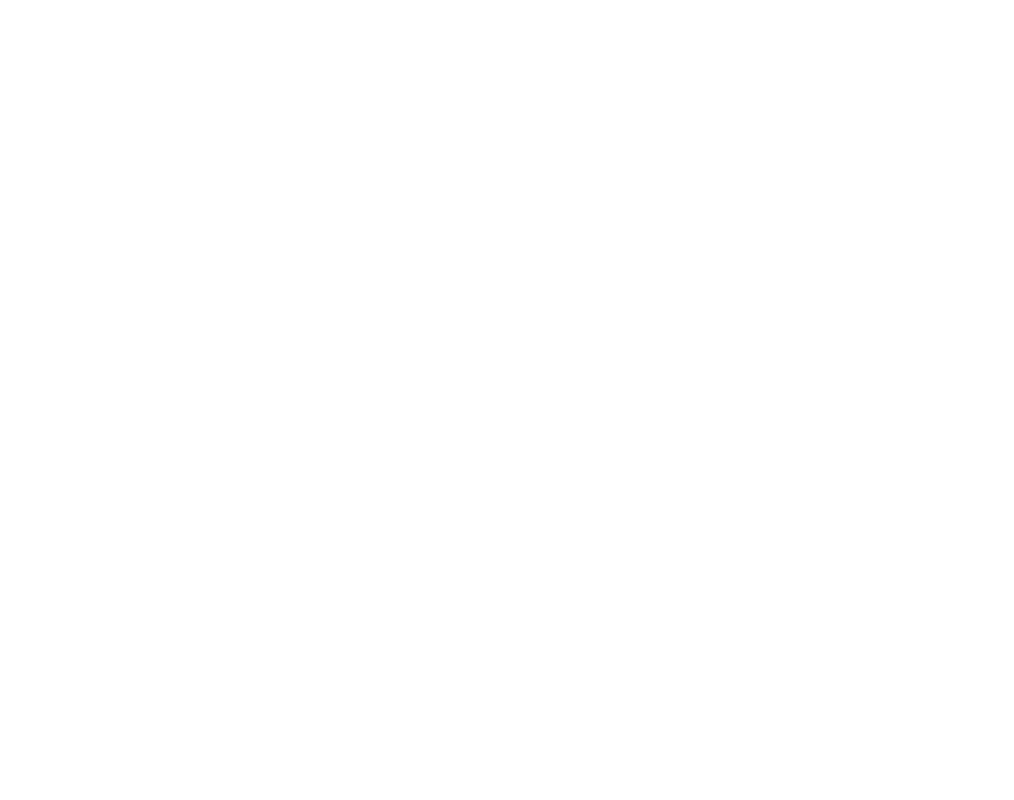
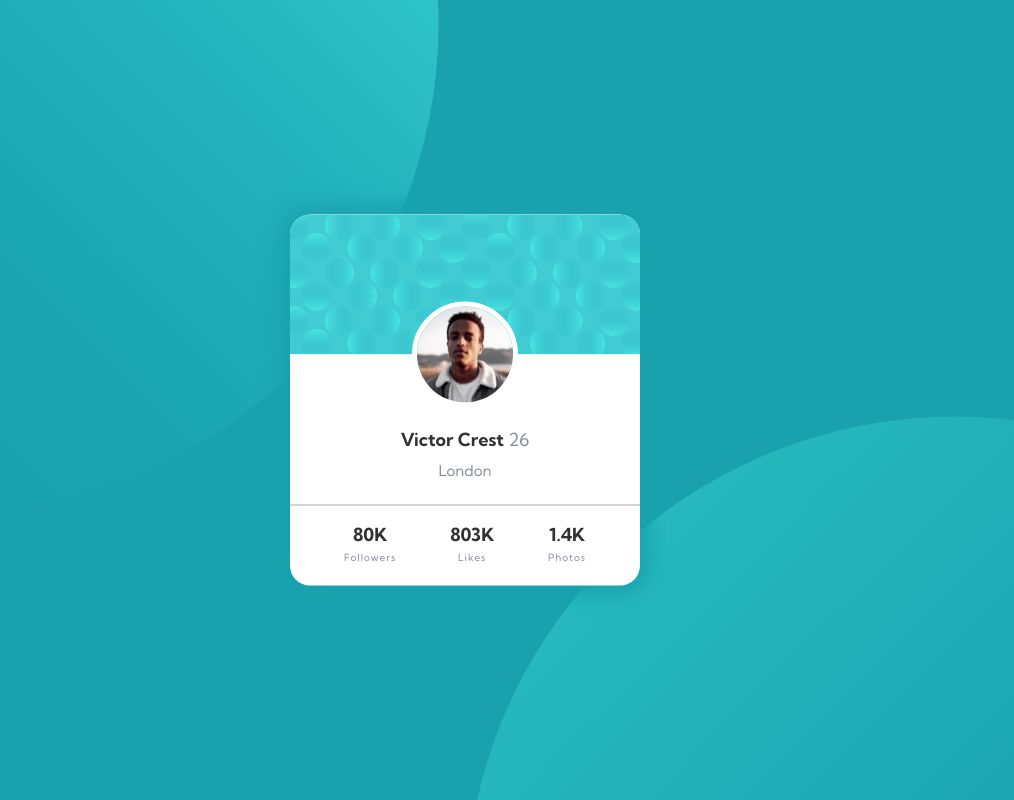
Before and after one commit to stefandjokovic88/week-2-profile-card, a plain HTML site: page index.html in a window 1280 px wide. Shown: the whole page, without its empty margins (175-1189 px from the left). Drawn offline with Linux system fonts and the light colour scheme.

Commit message:
first version

```diff
--- a/index.html
+++ b/index.html
@@ -4,9 +4,33 @@
     <meta charset="UTF-8">
     <meta http-equiv="X-UA-Compatible" content="IE=edge">
     <meta name="viewport" content="width=device-width, initial-scale=1.0">
-    <title>Document</title>
+    <link rel="shortcut icon" href="images/favicon-32x32.png" type="image/x-icon">
+    <!-- <link href="https://fonts.googleapis.com/css2?family=Kumbh+Sans:wght@400;700&display=swap" rel="stylesheet"> -->
+    <link rel="stylesheet" href="style.css">
+    <title>Home Page</title>
 </head>
 <body>
-
+    <div class="container">
+        <div class="card">
+            <div class="pattern">
+                <img src="images/bg-pattern-card.svg" alt="Pattern Card">
+            </div>
+            <div class="picture">
+                <img src="images/image-victor.jpg" alt="Profile Picture">
+                <p><span><span>Victor Crest</span> 26</span><br>London</p>
+            </div>
+            <div class="data">
+                <div class="stats">
+                    <p><span>80K</span><br> Followers</p>
+                </div>
+                <div class="stats">
+                    <p><span>803K</span><br> Likes</p>
+                </div>
+                <div class="stats">
+                    <p><span>1.4K</span><br> Photos</p>
+                </div>
+            </div>
+        </div>
+    </div>
 </body>
 </html>
--- /dev/null
+++ b/style.css
@@ -0,0 +1,105 @@
+@import url('https://fonts.googleapis.com/css2?family=Kumbh+Sans:wght@400;700&display=swap');
+
+body, html {
+    background: url(images/bg-pattern-top.svg), url(images/bg-pattern-bottom.svg), hsl(185, 75%, 39%);
+    background-repeat: no-repeat;
+    background-position: right 52vw bottom 36vh, left 50vw top 52vh;
+    /* overflow: hidden; */
+    font-family: 'Kumbh Sans', sans-serif;
+    height: 100%;
+    margin:0px;
+}
+
+.card {
+    background-color: white;
+    position: fixed;
+    top: 50%;
+    left: 50%;
+    transform: translate(-50%, -50%);
+    border-radius: 20px;
+    display: flex;
+    flex-direction: column;
+    box-shadow: 0px 0px 20px 10px hsl(185, 75%, 39%);
+ }
+
+ .card .pattern {
+     height: 140px;
+ }
+
+.card .pattern img {
+    height: 100%;
+    width: 100%;
+    border-radius: 20px 20px 0 0;
+}
+
+.card .picture {
+    height: 150px;
+    display: flex;
+    justify-content: center;
+    align-content: space-evenly;
+}
+
+.card .picture img {
+    border-radius: 50%;
+    border: 5px solid white;
+    position: fixed;
+    left: 50%;
+    transform: translate(-50%, -50%);
+}
+
+.card .picture p {
+    margin-top: 70px;
+    text-align: center;
+    font-size: 15px;
+    line-height: 30px;
+    color: hsl(227, 10%, 46%);
+    font-weight: 400;
+    opacity: 0.8;
+}
+
+.card .picture p span {
+    font-size: 18px;
+}
+
+.card .picture p span span {
+    color: black;
+    font-weight: 700;
+}
+
+.card .data {
+    border-top: 1px solid hsl(0, 0%, 59%);
+    display: flex;
+    flex-direction: row;
+    height: 80px;
+    justify-content: space-evenly;
+    align-items: center;
+    font-size: 10px;
+    font-weight: 400;
+    line-height: 20px;
+    color: hsl(227, 10%, 46%);
+    opacity: 0.8;
+    letter-spacing: 1px;
+    text-align: center;
+}
+
+.card .data .stats span {
+    font-size: 18px;
+    color: black;
+    font-weight: 700;
+    letter-spacing: 0px;
+}
+
+@media screen and (max-width: 375px) {
+    body {
+        background-position: right 35vw bottom 50vh, left 40vw top 45vh;
+    }
+    .card {
+        width: 325px;
+    }
+}
+
+@media screen and (min-width: 376px) and (max-width: 1440px) {
+    .card {
+        width: 350px;
+    }
+}
```
Also changed, not shown: images/bg-pattern-bottom.svg (added), images/bg-pattern-card.svg (added), images/bg-pattern-top.svg (added), images/favicon-32x32.png (added), images/image-victor.jpg (added).
